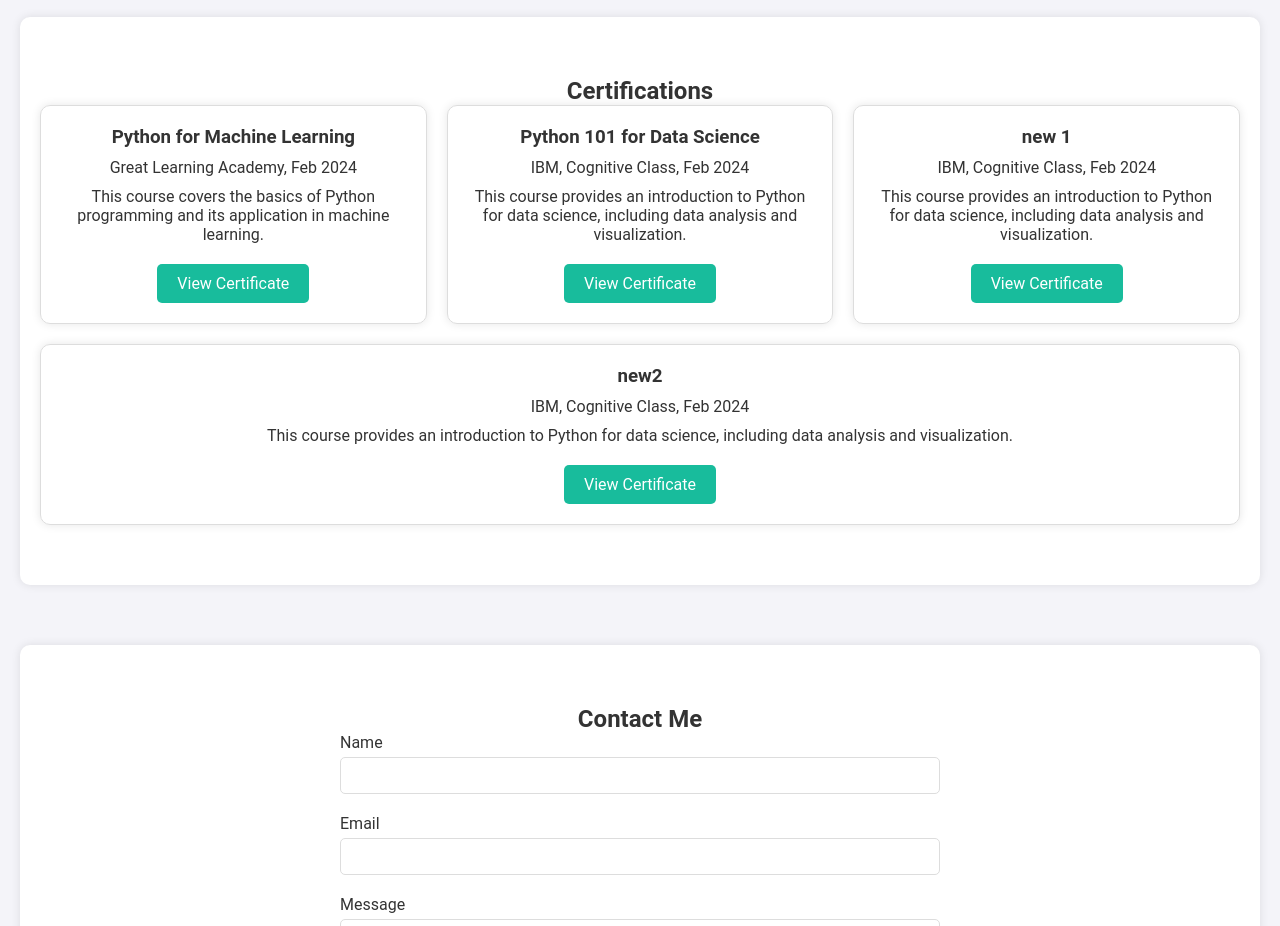
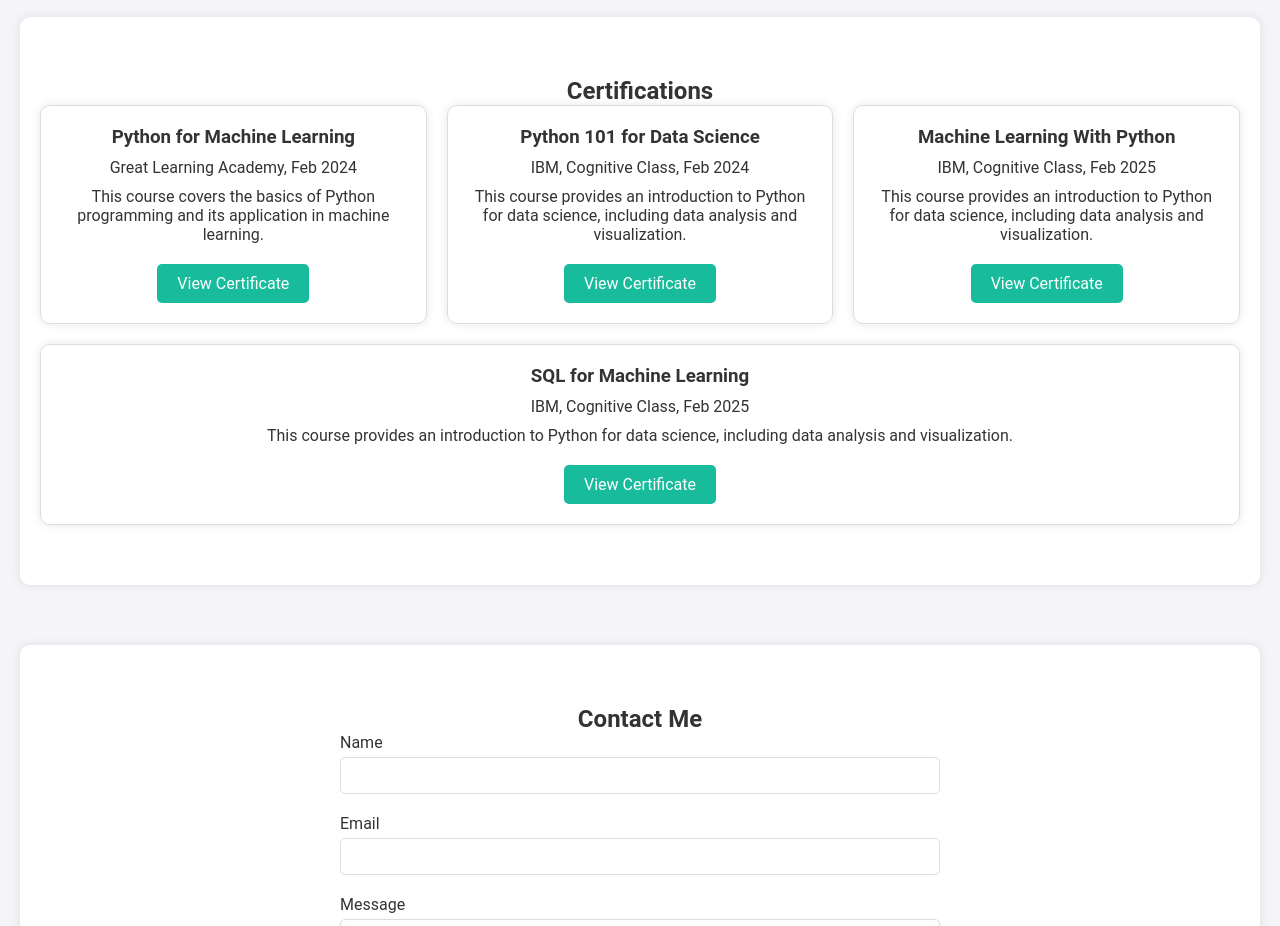
Before and after one commit to VishMagnetar/my_portfolio, a plain HTML site: page index.html in a window 1280 px wide. Shown: the part 2220-3146 px from the top of the page. Drawn offline with Linux system fonts and the light colour scheme.

Commit message:
Update index.html

```diff
--- a/index.html
+++ b/index.html
@@ -106,16 +106,16 @@
                 <a href="Python_101_for_Data_Science.pdf" class="btn">View Certificate</a>
             </div>
               <div class="certification-card">
-                <h3>new 1</h3>
-                <p>IBM, Cognitive Class, Feb 2024</p>
+                <h3>Machine Learning With Python</h3>
+                <p>IBM, Cognitive Class, Feb 2025</p>
                 <p>This course provides an introduction to Python for data science, including data analysis and visualization.</p>
-                <a href="Python_101_for_Data_Science.pdf" class="btn">View Certificate</a>
+                <a href="Machine_Learning_with_Python.pdf" class="btn">View Certificate</a>
             </div>
-              <div class="certification-card">
-                <h3>new2</h3>
-                <p>IBM, Cognitive Class, Feb 2024</p>
+            <div class="certification-card">
+                <h3>SQL for Machine Learning </h3>
+                <p>IBM, Cognitive Class, Feb 2025</p>
                 <p>This course provides an introduction to Python for data science, including data analysis and visualization.</p>
-                <a href="Python_101_for_Data_Science.pdf" class="btn">View Certificate</a>
+                <a href="SQL_and_Relational_Databases.pdf" class="btn">View Certificate</a>
             </div>
             <!-- ith naveen certificates add kru shkto -->
         </div>
```
